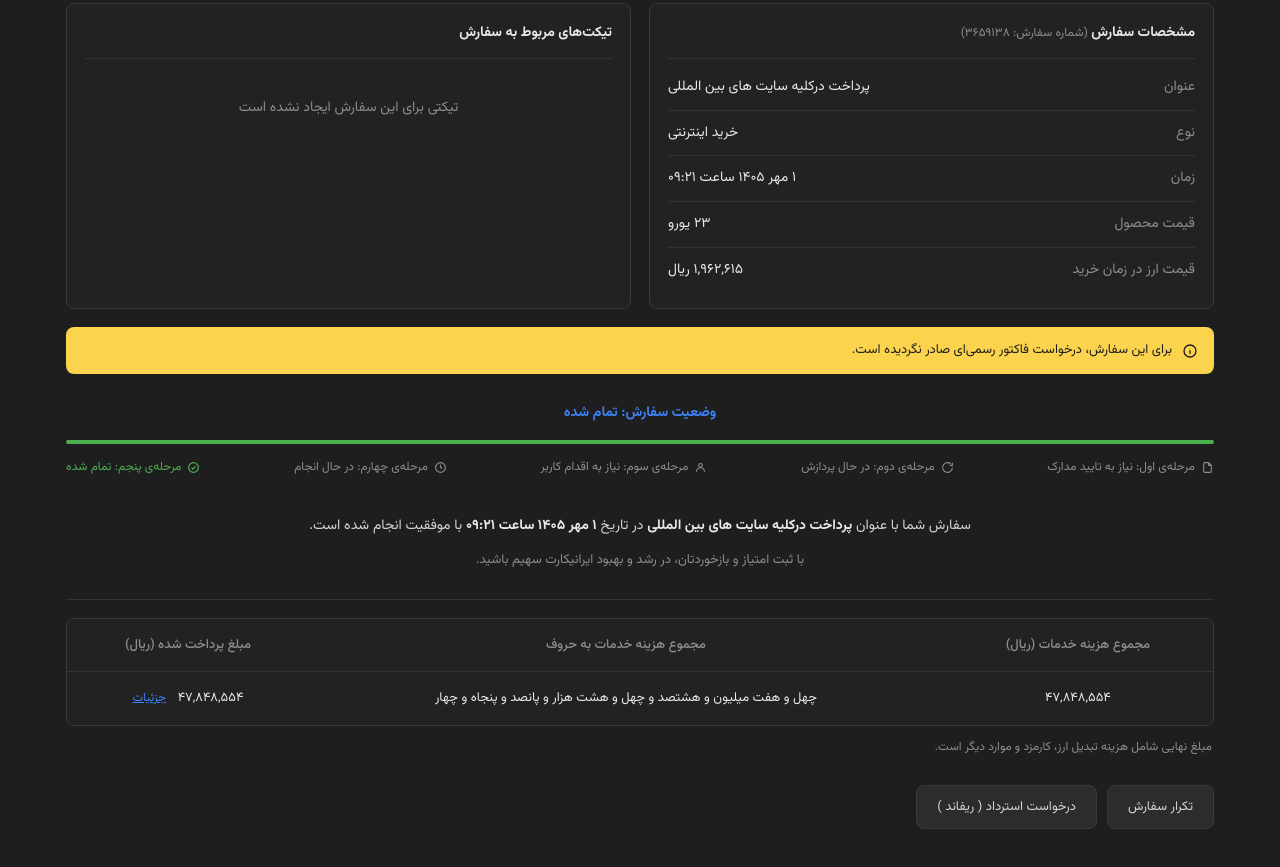
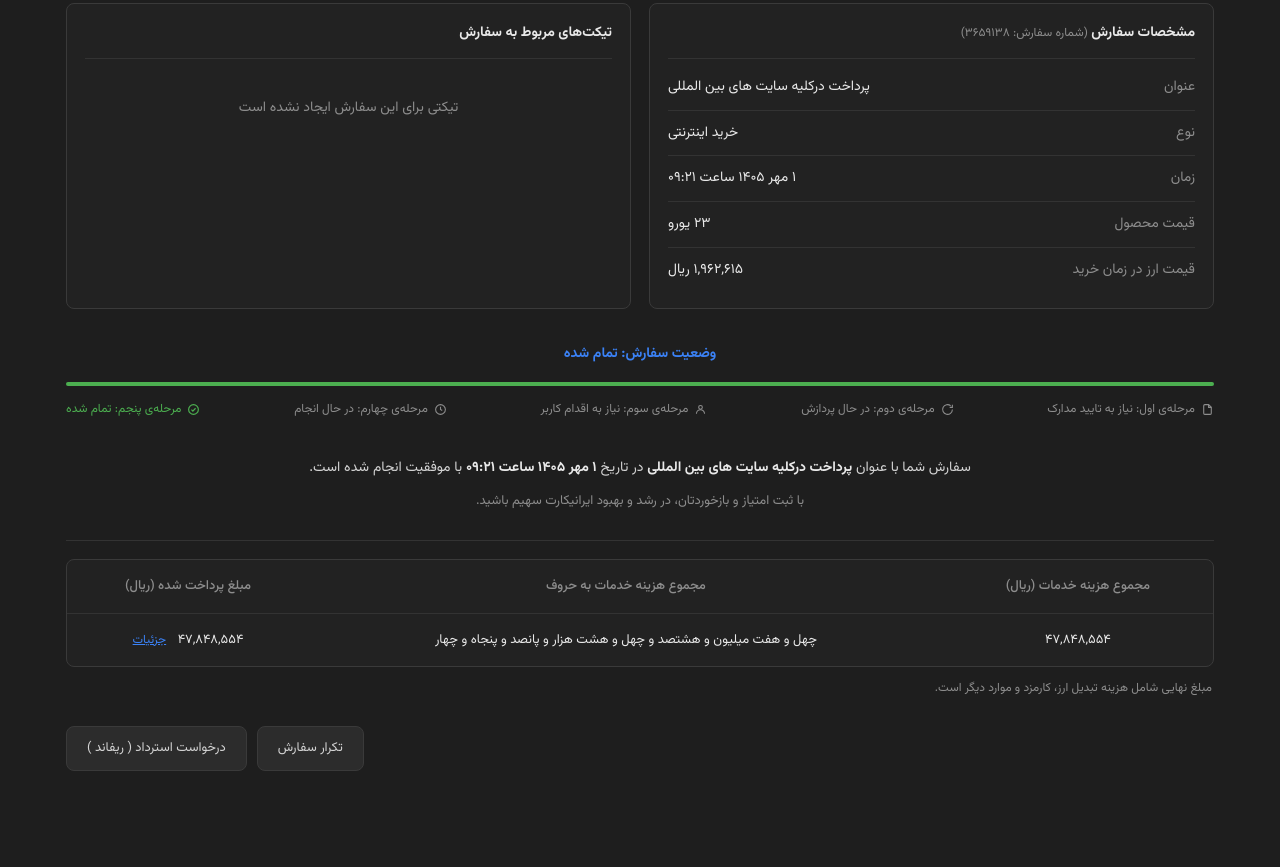
Before and after one commit to hadi165/icard, a plain HTML site: page index.html in a window 1280 px wide. Shown: the part 792-1659 px from the top of the page. After the commit the page ends 1611 px from the top, so only its background shows below. Drawn offline with Linux system fonts and the light colour scheme.

Commit message:
Remove official-invoice notice and left-align footer actions
- Drop the yellow "درخواست فاکتور رسمی‌ای صادر نگردیده‌ است" bar along with
  its component CSS, print rule, and now-unused --notice-bg/--notice-text vars
- Increase the status heading's top margin to keep spacing even without it
- Align the تکرار سفارش / درخواست استرداد buttons to the left edge

Co-Authored-By: Claude Opus 5 (1M context) <noreply@anthropic.com>

```diff
--- a/index.html
+++ b/index.html
@@ -22,8 +22,6 @@
     --accent: #3b82f6;
     --accent-soft: rgba(59, 130, 246, .14);
     --green: #4caf50;
-    --notice-bg: #fcd34d;
-    --notice-text: #1e1e1e;
     --danger: #ef5350;
     --btn: #2c2c2c;
     --btn-hover: #343434;
@@ -43,8 +41,6 @@
     --accent: #3b82f6;
     --accent-soft: #eaf2ff;
     --green: #4caf50;
-    --notice-bg: #fcd34d;
-    --notice-text: #1e1e1e;
     --danger: #d33;
     --btn: #f4f5f7;
     --btn-hover: #e9ebef;
@@ -163,14 +159,7 @@
 
   .empty-ticket { color: var(--muted); padding: 22px 0; text-align: center; }
 
-  .notice {
-    display: flex; align-items: center; gap: 10px; margin: 18px 0;
-    background: var(--notice-bg); color: var(--notice-text);
-    border-radius: 8px; padding: 11px 16px; font-size: 13px;
-  }
-  .notice svg { flex: 0 0 auto; }
-
-  .status { text-align: center; color: var(--accent); font-weight: 700; margin: 26px 0 14px; }
+  .status { text-align: center; color: var(--accent); font-weight: 700; margin: 32px 0 14px; }
 
   .progress { height: 4px; border-radius: 4px; background: var(--green); width: 100%; }
 
@@ -211,7 +200,7 @@
 
   .table-note { margin: 10px 2px 0; font-size: 12px; color: var(--muted); }
 
-  .footer-actions { display: flex; gap: 10px; margin-top: 26px; }
+  .footer-actions { display: flex; justify-content: flex-end; gap: 10px; margin-top: 26px; }
 
   /* ---------- modal ---------- */
   .modal {
@@ -253,12 +242,12 @@
     html, body { background: #fff !important; color: #000 !important; padding: 0; }
     .wrap { max-width: none; padding: 0; }
     .card, .table-wrap { background: #fff !important; border-color: #999 !important; box-shadow: none !important; }
-    .card-title, .row .k, .row .v, .success, .success .line2, .table-note, thead th, tbody td,
-    .order-head h1, .step, .link-row .k, .empty-ticket, .back-link { color: #000 !important; }
+    .card-title, .card-title .sub, .row .k, .row .v, .success, .success b, .success .line2,
+    .table-note, thead th, tbody td, .order-head h1, .step, .link-row .k,
+    .empty-ticket, .back-link { color: #000 !important; }
     .status { color: #000 !important; }
     .progress { background: #000 !important; height: 3px; }
     .step.done { color: #000 !important; }
-    .notice { background: #fff !important; color: #000 !important; border: 1px solid #000; }
     .link-row a { color: #000 !important; }
     a { text-decoration: none; }
   }
@@ -410,13 +399,6 @@
         <div class="card-title">تیکت‌های مربوط به سفارش</div>
         <p class="empty-ticket">تیکتی برای این سفارش ایجاد نشده است</p>
       </div>
-    </div>
-
-    <div class="notice">
-      <svg width="16" height="16" viewBox="0 0 24 24" fill="none" stroke="currentColor" stroke-width="2" aria-hidden="true">
-        <circle cx="12" cy="12" r="9"/><path d="M12 11v5M12 7.6v.2"/>
-      </svg>
-      <span>برای این سفارش، درخواست فاکتور رسمی‌ای صادر نگردیده‌ است.</span>
     </div>
 
     <p class="status">وضعیت سفارش: تمام شده</p>
```
